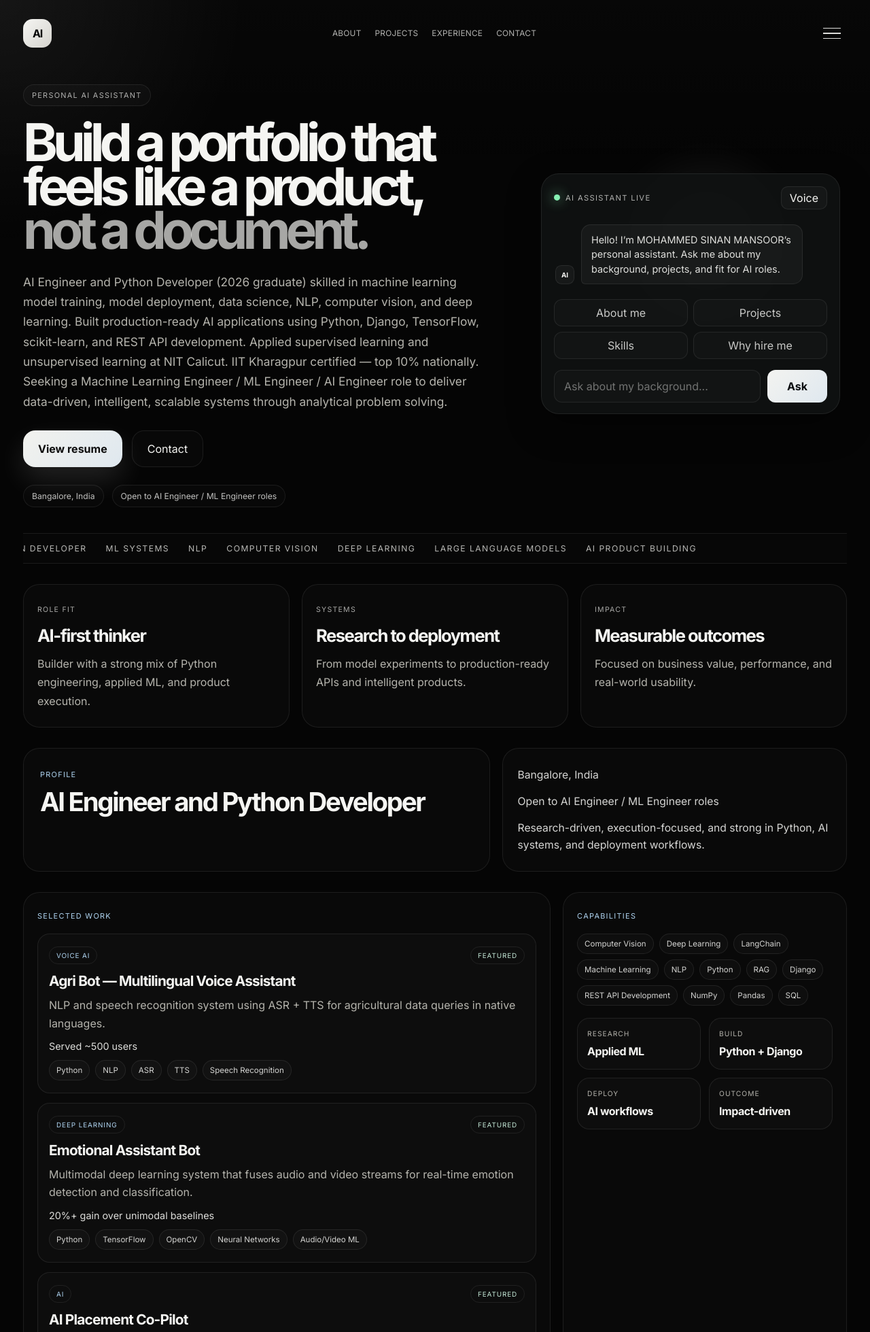
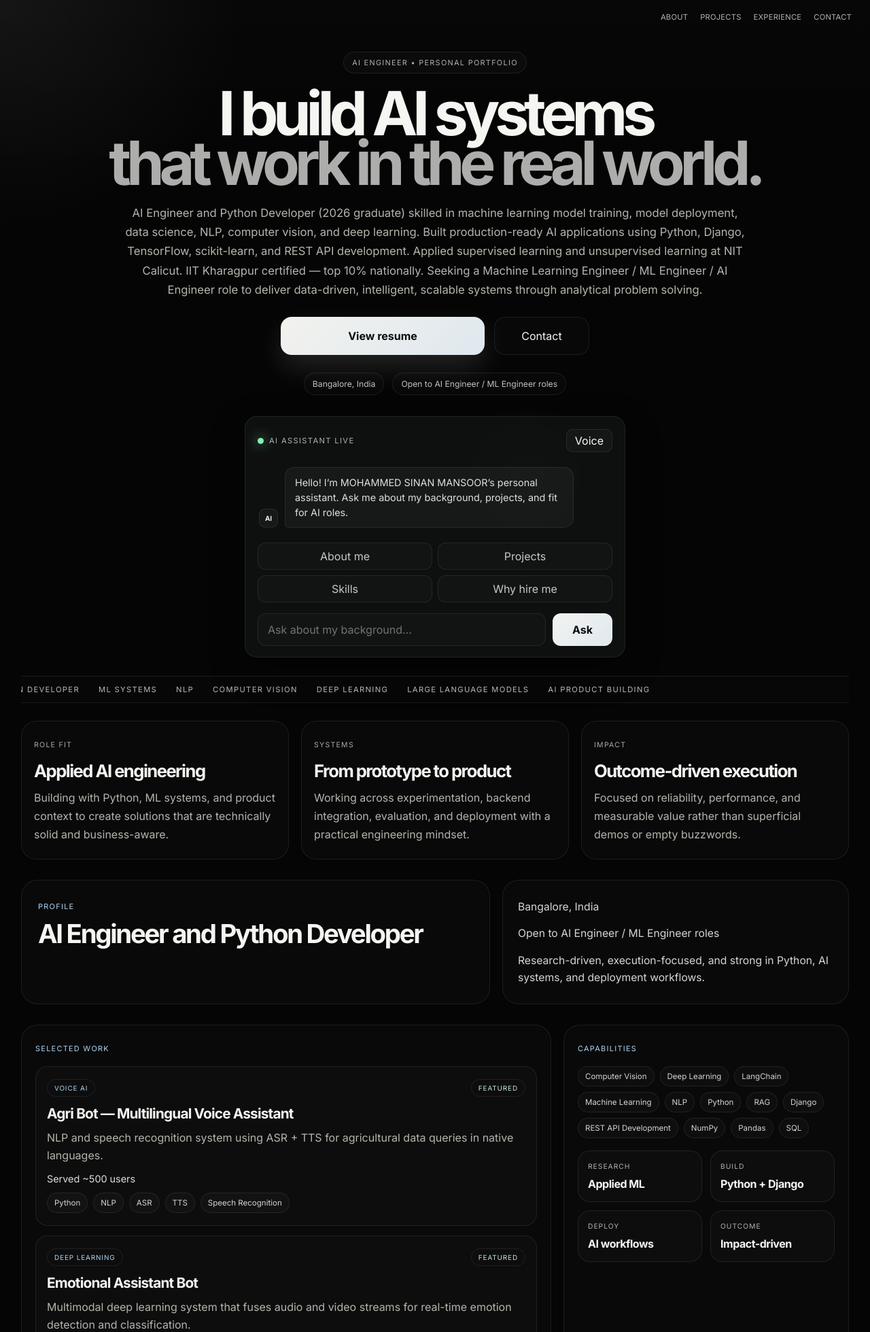
Before and after one commit to sinanmansoor/portfolio, a Django app: page / in a window 1280 px wide. Shown: the top 1959 px of the page at 68% size. Run offline with Django 5.2, Linux system fonts and the light colour scheme; data comes from the database, SQL or seed files in the repository; both versions use the stored data as it was after the commit.

Commit message:
updated with major changes

```diff
--- a/portfolio/management/commands/seed_portfolio.py
+++ b/portfolio/management/commands/seed_portfolio.py
@@ -15,8 +15,8 @@ class Command(BaseCommand):
 
         profile = Profile.objects.create(
             name='MOHAMMED SINAN MANSOOR',
-            headline='AI Engineer and Python Developer',
-            summary='AI Engineer and Python Developer (2026 graduate) skilled in machine learning model training, model deployment, data science, NLP, computer vision, and deep learning. Built production-ready AI applications using Python, Django, TensorFlow, scikit-learn, and REST API development. Applied supervised learning and unsupervised learning at NIT Calicut. IIT Kharagpur certified — top 10% nationally. Seeking a Machine Learning Engineer / ML Engineer / AI Engineer role to deliver data-driven, intelligent, scalable systems through analytical problem solving.',
+            headline='AI Engineer • Applied ML & Product Systems',
+            summary='I build AI systems with a practical engineering lens—combining machine learning, backend development, and product thinking to create tools that are useful, measurable, and reliable in deployment. My work spans NLP, computer vision, deep learning, and Python-based product development, with a focus on real-world impact rather than isolated experimentation.',
             location='Bangalore, India',
             email='sinanmansooor@gmail.com',
             github_url='https://github.com/sinanmansoor',
--- a/portfolio/static/portfolio/app.js
+++ b/portfolio/static/portfolio/app.js
@@ -4,6 +4,8 @@ const messageInput = document.getElementById('messageInput');
 const quickPrompts = document.querySelectorAll('.quick-prompt');
 const voiceButton = document.querySelector('.voice-btn');
 const revealItems = document.querySelectorAll('.reveal');
+const menuButton = document.querySelector('.menu-button');
+const mobileNavPanel = document.getElementById('mobileNavPanel');
 
 let voiceListening = false;
 let speechRecognition = null;
@@ -220,3 +222,20 @@ if (voiceButton) {
     speechRecognition.stop();
   });
 }
+
+if (menuButton && mobileNavPanel) {
+  menuButton.addEventListener('click', () => {
+    const isOpen = menuButton.getAttribute('aria-expanded') === 'true';
+    menuButton.setAttribute('aria-expanded', String(!isOpen));
+    mobileNavPanel.classList.toggle('open', !isOpen);
+    mobileNavPanel.setAttribute('aria-hidden', String(isOpen));
+  });
+
+  mobileNavPanel.querySelectorAll('a').forEach((link) => {
+    link.addEventListener('click', () => {
+      menuButton.setAttribute('aria-expanded', 'false');
+      mobileNavPanel.classList.remove('open');
+      mobileNavPanel.setAttribute('aria-hidden', 'true');
+    });
+  });
+}
--- a/portfolio/static/portfolio/styles.css
+++ b/portfolio/static/portfolio/styles.css
@@ -57,9 +57,9 @@ img {
 }
 
 .page-shell {
-  width: min(1500px, calc(100% - 24px));
+  width: min(1500px, calc(100% - 18px));
   margin: 0 auto;
-  padding: 18px 0 30px;
+  padding: 10px 0 28px;
 }
 
 .topbar,
@@ -73,8 +73,8 @@ img {
   display: flex;
   align-items: center;
   justify-content: space-between;
-  gap: 22px;
-  padding: 10px 22px 14px;
+  gap: 18px;
+  padding: 8px 18px 14px;
 }
 
 .brand-wrap {
@@ -93,18 +93,19 @@ img {
   color: #070707;
   font-weight: 700;
   letter-spacing: -0.08em;
+  font-size: 1.05rem;
 }
 
 .topnav {
   display: flex;
   align-items: center;
-  gap: 20px;
+  gap: 18px;
 }
 
 .topnav a {
   color: rgba(245, 245, 242, 0.72);
   text-decoration: none;
-  font-size: 0.74rem;
+  font-size: 0.7rem;
   letter-spacing: 0.02em;
   text-transform: uppercase;
 }
@@ -130,20 +131,61 @@ img {
   background: rgba(245, 245, 242, 0.9);
 }
 
+.mobile-nav-panel {
+  position: fixed;
+  top: 72px;
+  right: 12px;
+  width: min(280px, calc(100% - 24px));
+  background: rgba(17, 17, 17, 0.96);
+  border: 1px solid var(--border);
+  border-radius: 22px;
+  box-shadow: 0 24px 64px rgba(0, 0, 0, 0.4);
+  backdrop-filter: blur(18px);
+  opacity: 0;
+  visibility: hidden;
+  transform: translateY(-10px);
+  transition: opacity 0.2s ease, transform 0.2s ease, visibility 0.2s ease;
+  z-index: 20;
+}
+
+.mobile-nav-panel.open {
+  opacity: 1;
+  visibility: visible;
+  transform: translateY(0);
+}
+
+.mobile-nav {
+  display: flex;
+  flex-direction: column;
+  padding: 12px;
+  gap: 6px;
+}
+
+.mobile-nav a {
+  color: var(--text);
+  text-decoration: none;
+  padding: 12px 14px;
+  border-radius: 12px;
+  background: rgba(255, 255, 255, 0.02);
+  border: 1px solid transparent;
+}
+
 .page-main {
   padding: 18px 22px 0;
 }
 
 .hero-section {
   display: grid;
-  grid-template-columns: minmax(0, 1.08fr) minmax(330px, 460px);
-  gap: 32px;
+  grid-template-columns: minmax(0, 1fr);
+  gap: 24px;
   align-items: center;
-  padding: 22px 0 10px;
+  padding: 12px 0 0;
 }
 
 .hero-copy {
-  max-width: 760px;
+  max-width: 1200px;
+  margin: 0 auto;
+  text-align: center;
 }
 
 .hero-badge {
@@ -161,22 +203,23 @@ img {
 }
 
 .hero-copy h1 {
-  margin: 22px 0 0;
-  font-size: clamp(4rem, 6vw, 9rem);
-  letter-spacing: -0.09em;
-  line-height: 0.84;
+  margin: 22px auto 0;
+  max-width: 1180px;
+  font-size: clamp(3.8rem, 7vw, 9.5rem);
+  letter-spacing: -0.082em;
+  line-height: 0.82;
   font-weight: 700;
 }
 
 .hero-copy h1 span {
   display: block;
-  color: rgba(245, 245, 242, 0.68);
+  color: rgba(245, 245, 242, 0.7);
 }
 
 .hero-summary {
-  max-width: 690px;
-  margin-top: 28px;
-  font-size: 1.08rem;
+  max-width: 920px;
+  margin: 22px auto 0;
+  font-size: 1.04rem;
   line-height: 1.7;
   color: var(--muted);
 }
@@ -184,8 +227,9 @@ img {
 .hero-actions {
   display: flex;
   flex-wrap: wrap;
+  justify-content: center;
   gap: 14px;
-  margin-top: 28px;
+  margin-top: 26px;
 }
 
 .primary-btn,
@@ -193,9 +237,9 @@ img {
   display: inline-flex;
   align-items: center;
   justify-content: center;
-  min-height: 54px;
+  min-height: 56px;
   padding: 0 22px;
-  border-radius: 18px;
+  border-radius: 16px;
   text-decoration: none;
   transition: transform 0.2s ease, border-color 0.2s ease, background 0.2s ease;
 }
@@ -205,12 +249,21 @@ img {
   color: #0d0d0d;
   font-weight: 700;
   box-shadow: 0 18px 40px rgba(255, 255, 255, 0.12);
+  min-width: 300px;
 }
 
 .secondary-btn {
   border: 1px solid var(--border);
   background: rgba(255, 255, 255, 0.015);
   color: var(--text);
+  min-width: 140px;
+}
+
+.cta-note {
+  margin-top: 18px;
+  text-align: center;
+  color: rgba(245, 245, 242, 0.72);
+  font-size: 0.85rem;
 }
 
 .primary-btn:hover,
@@ -224,6 +277,7 @@ img {
 .hero-metadata {
   display: flex;
   flex-wrap: wrap;
+  justify-content: center;
   gap: 12px;
   margin-top: 26px;
 }
@@ -245,27 +299,29 @@ img {
   display: flex;
   justify-content: center;
   align-items: center;
-  min-height: 520px;
+  min-height: 220px;
+  margin-top: 10px;
 }
 
 .agent-preview::before {
   content: '';
   position: absolute;
-  width: 320px;
-  height: 320px;
-  right: 10%;
-  top: 5%;
-  background: radial-gradient(circle, rgba(255, 255, 255, 0.14), transparent 60%);
+  width: 220px;
+  height: 220px;
+  right: 30%;
+  top: -5%;
+  background: radial-gradient(circle, rgba(255, 255, 255, 0.12), transparent 62%);
   filter: blur(28px);
   animation: floatBlob 10s ease-in-out infinite;
 }
 
 .assistant-panel {
   position: relative;
-  width: min(100%, 440px);
+  width: min(100%, 560px);
+  max-width: 560px;
   background: rgba(16, 18, 18, 0.9);
   border: 1px solid var(--border);
-  border-radius: 26px;
+  border-radius: 18px;
   box-shadow: 0 18px 50px rgba(0, 0, 0, 0.38);
   padding: 18px 18px 16px;
   animation: floatCard 8s ease-in-out infinite;
@@ -415,7 +471,7 @@ img {
 
 .ticker-wrap {
   position: relative;
-  margin-top: 28px;
+  margin-top: 24px;
   overflow: hidden;
   border-top: 1px solid var(--border);
   border-bottom: 1px solid var(--border);
@@ -428,7 +484,7 @@ img {
   align-items: center;
   gap: 28px;
   min-width: max-content;
-  padding: 14px 0;
+  padding: 12px 0;
   animation: marquee 22s linear infinite;
 }
 
@@ -436,7 +492,7 @@ img {
   display: inline-flex;
   align-items: center;
   color: rgba(245, 245, 242, 0.74);
-  font-size: 0.76rem;
+  font-size: 0.7rem;
   letter-spacing: 0.12em;
   text-transform: uppercase;
 }
@@ -445,14 +501,14 @@ img {
   display: grid;
   grid-template-columns: repeat(3, minmax(0, 1fr));
   gap: 18px;
-  margin-top: 30px;
+  margin-top: 26px;
 }
 
 .feature-card {
-  padding: 24px 20px;
+  padding: 22px 18px;
   background: rgba(255, 255, 255, 0.02);
   border: 1px solid var(--border);
-  border-radius: 24px;
+  border-radius: 22px;
   transition: border-color 0.2s ease, transform 0.2s ease;
 }
 
@@ -472,13 +528,13 @@ img {
 
 .feature-card h3 {
   margin: 0;
-  font-size: clamp(1.5rem, 2vw, 2.4rem);
-  line-height: 1.1;
+  font-size: clamp(1.5rem, 2vw, 2.1rem);
+  line-height: 1.08;
   letter-spacing: -0.06em;
 }
 
 .feature-card p {
-  margin: 14px 0 0;
+  margin: 12px 0 0;
   color: var(--muted);
   line-height: 1.7;
 }
@@ -762,6 +818,16 @@ img {
   100% { transform: translateX(-50%); }
 }
 
+@media (min-width: 721px) {
+  .menu-button {
+    display: none;
+  }
+
+  .mobile-nav-panel {
+    display: none;
+  }
+}
+
 @media (max-width: 980px) {
   .hero-section,
   .summary-panel,
@@ -793,6 +859,10 @@ img {
     display: none;
   }
 
+  .menu-button {
+    display: inline-flex;
+  }
+
   .page-main {
     padding-left: 14px;
     padding-right: 14px;
@@ -810,6 +880,7 @@ img {
   .primary-btn,
   .secondary-btn {
     width: 100%;
+    min-width: 0;
   }
 
   .assistant-panel,
--- a/portfolio/templates/portfolio/index.html
+++ b/portfolio/templates/portfolio/index.html
@@ -16,7 +16,6 @@
     <div class="page-shell">
       <header class="topbar">
         <div class="brand-wrap">
-          <div class="brand-mark">AI</div>
         </div>
 
         <nav class="topnav" aria-label="Main navigation">
@@ -26,23 +25,32 @@
           <a href="#contact">Contact</a>
         </nav>
 
-        <button class="menu-button" aria-label="Open menu">
+        <button class="menu-button" aria-label="Open menu" aria-expanded="false">
           <span></span>
           <span></span>
           <span></span>
         </button>
       </header>
 
+      <div class="mobile-nav-panel" id="mobileNavPanel" aria-hidden="true">
+        <nav class="mobile-nav" aria-label="Mobile navigation">
+          <a href="#about">About</a>
+          <a href="#projects">Projects</a>
+          <a href="#experience">Experience</a>
+          <a href="#contact">Contact</a>
+        </nav>
+      </div>
+
       <main class="page-main">
         <section class="hero-section" id="about">
           <div class="hero-copy reveal">
-            <div class="hero-badge">Personal AI assistant</div>
+            <div class="hero-badge">AI engineer • personal portfolio</div>
             <h1>
-              Build a portfolio that feels like a product,
-              <span>not a document.</span>
+                I build AI systems<br>
+                <span>that work in the real world.</span>
             </h1>
             <p class="hero-summary">
-              {{ profile.summary|default:'I design and ship AI-driven systems for real-world impact, combining Python, Django, ML workflows, and product thinking to build useful, measurable technology.' }}
+                {{ profile.summary|default:'I design and ship AI systems across machine learning, backend engineering, and product thinking—building tools that are useful, measurable, and reliable in practice.' }}
             </p>
 
             <div class="hero-actions">
@@ -106,18 +114,18 @@
         <section class="feature-grid reveal">
           <article class="feature-card">
             <span class="feature-label">Role fit</span>
-            <h3>AI-first thinker</h3>
-            <p>Builder with a strong mix of Python engineering, applied ML, and product execution.</p>
+            <h3>Applied AI engineering</h3>
+            <p>Building with Python, ML systems, and product context to create solutions that are technically solid and business-aware.</p>
           </article>
           <article class="feature-card">
             <span class="feature-label">Systems</span>
-            <h3>Research to deployment</h3>
-            <p>From model experiments to production-ready APIs and intelligent products.</p>
+            <h3>From prototype to product</h3>
+            <p>Working across experimentation, backend integration, evaluation, and deployment with a practical engineering mindset.</p>
           </article>
           <article class="feature-card">
             <span class="feature-label">Impact</span>
-            <h3>Measurable outcomes</h3>
-            <p>Focused on business value, performance, and real-world usability.</p>
+            <h3>Outcome-driven execution</h3>
+            <p>Focused on reliability, performance, and measurable value rather than superficial demos or empty buzzwords.</p>
           </article>
         </section>
 
--- /dev/null
+++ b/requirements.txt
@@ -0,0 +1,5 @@
+Django==5.1.1
+djangorestframework==3.15.2
+django-cors-headers==4.4.0
+gunicorn==23.0.0
+psycopg2-binary==2.9.9
```
Also changed, not shown: docker-compose.yml (added, +52 -0 lines), portfolio_ai/settings.py (+26 -12 lines), .github/workflows/deploy.yml (added), db.sqlite3, 5 other files.
